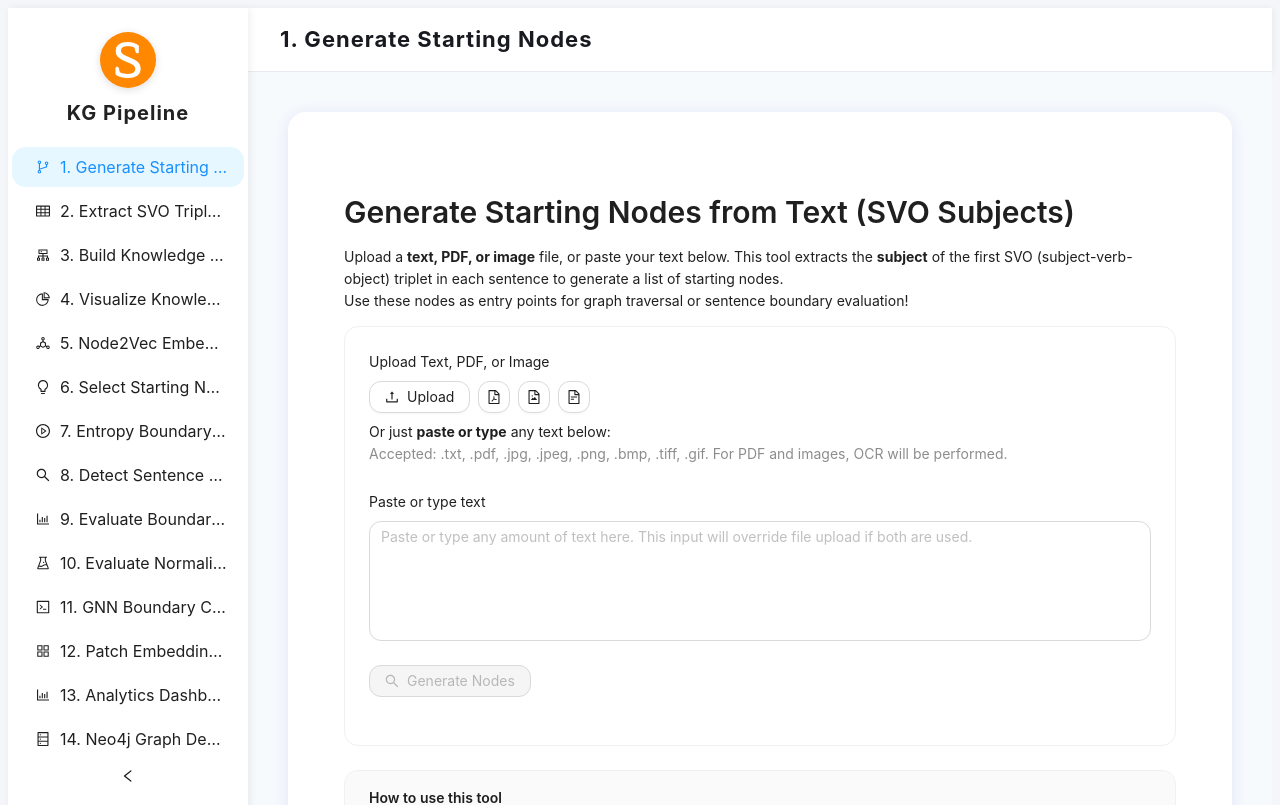
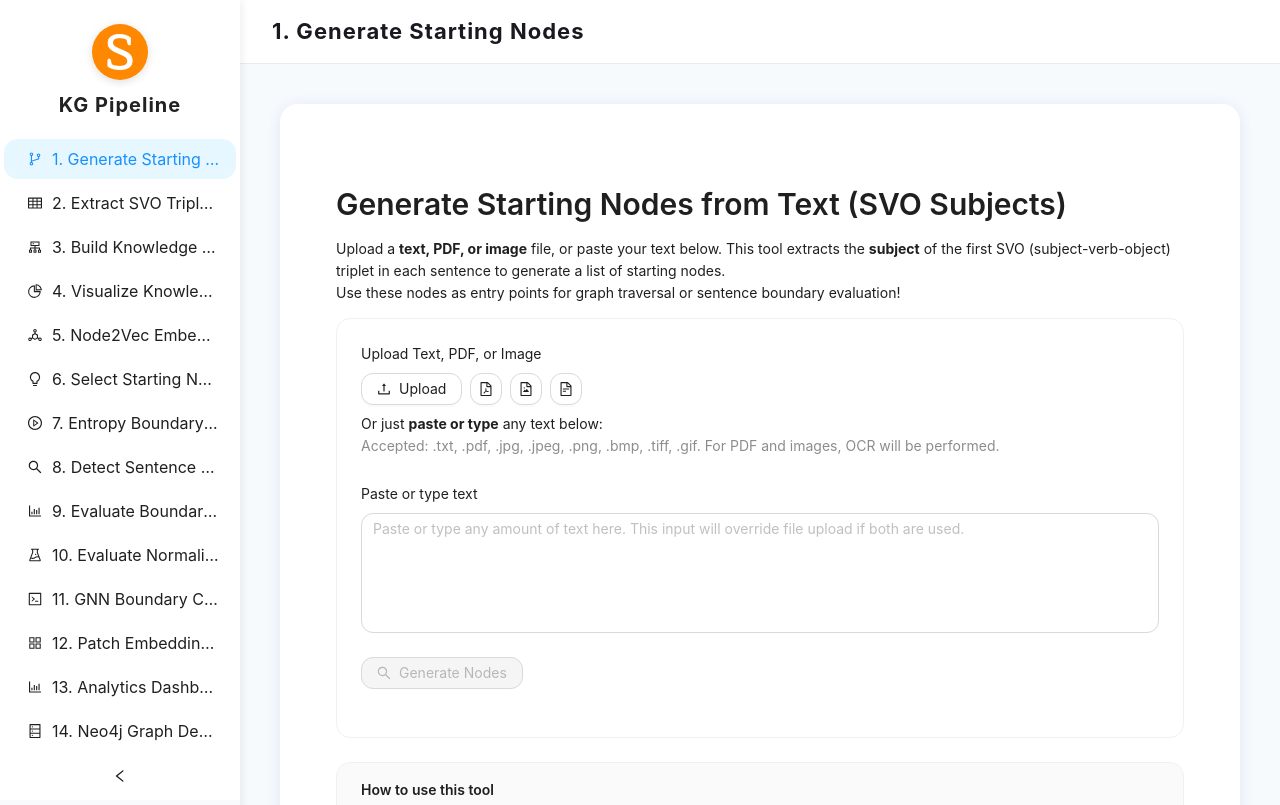
Before and after one commit to sirjan255/sentence-boundary-kg-entropy, a Next.js app in the folder frontend/: page / in a window 1280 px wide. Shown: the top 805 px of the page. Built offline with nearby package versions, Linux system fonts and the light colour scheme; no server answers.

Commit message:
Update layout component to remove default body margin for improved styling.

```diff
--- a/frontend/src/app/layout.tsx
+++ b/frontend/src/app/layout.tsx
@@ -10,7 +10,7 @@ export default function RootLayout({
 }) {
   return (
     <html lang="en">
-      <body>{children}</body>
+      <body style={{ margin: "0" }}>{children}</body>
     </html>
   );
 }
```
